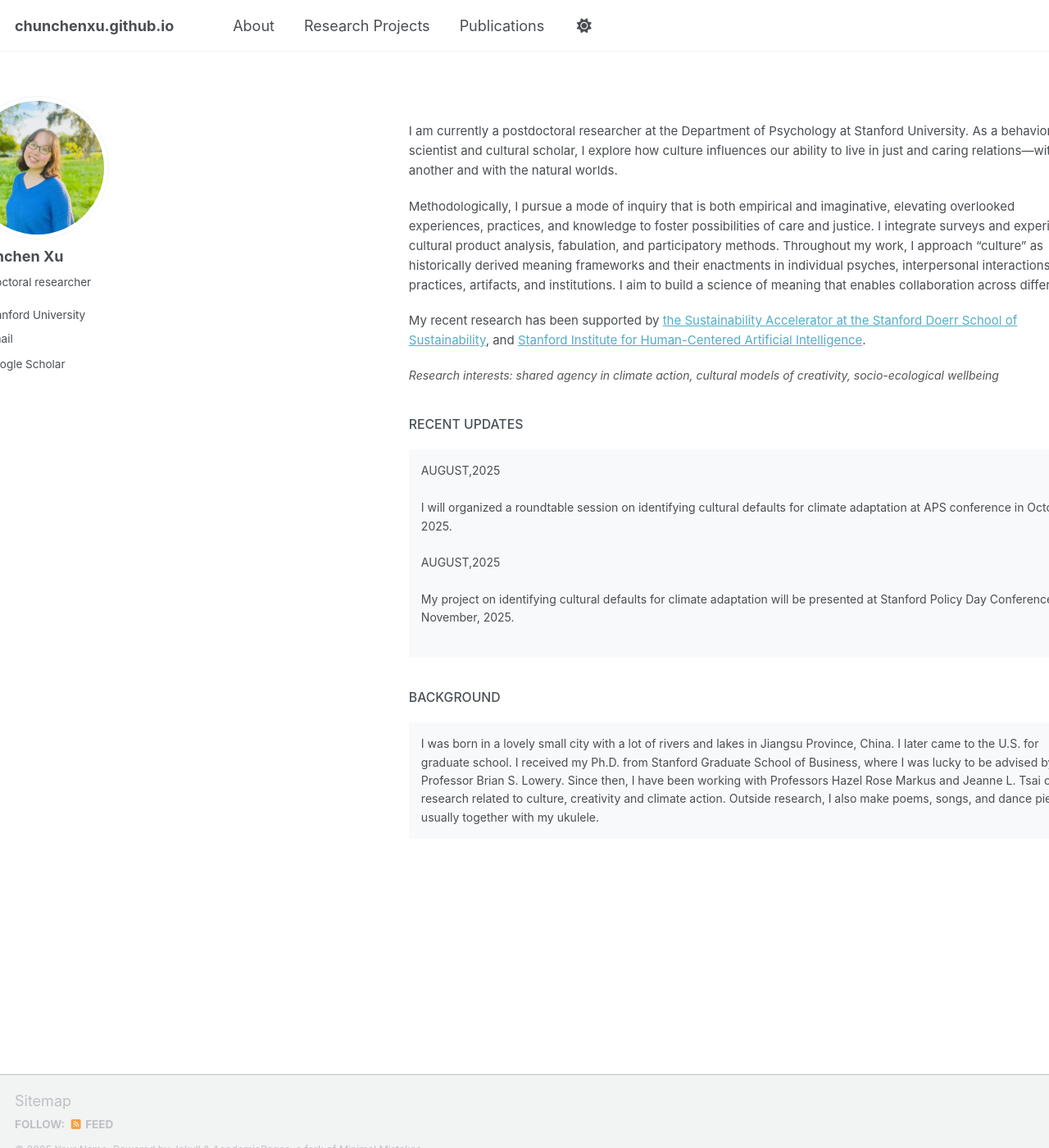
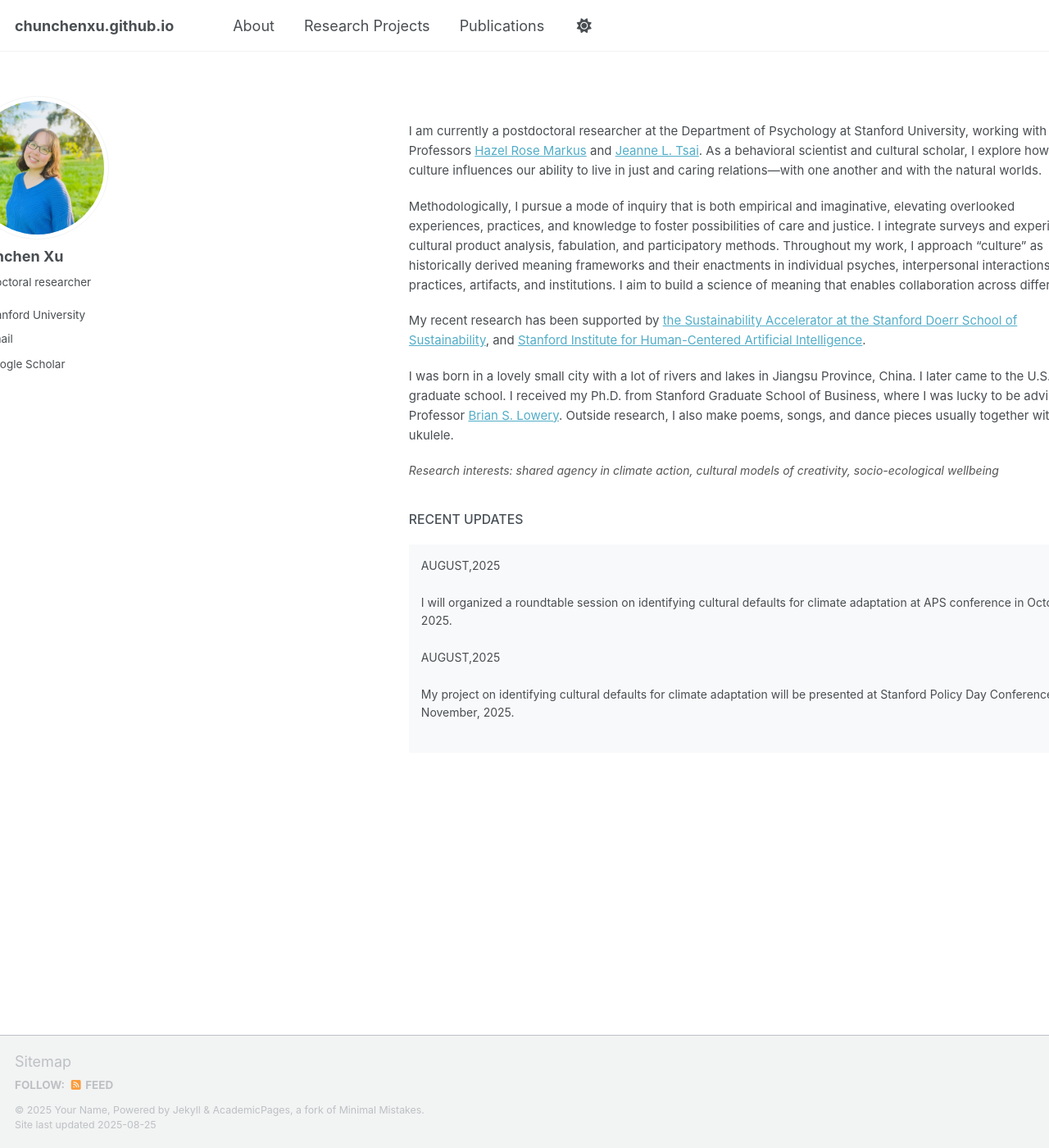
Before and after one commit to chunchenxu/chunchenxu.github.io, a Jekyll site: the page built from _pages/about.html, in a window 1280 px wide and 1400 px high. Shown: the whole window at 82% size. Built offline with Jekyll 4.4.1, drawn with Linux system fonts in a browser that asks for light colours; some web fonts are replaced; a script that is not in the unit is left out; part of the change alters nothing that is shown.

Commit message:
Update about.html

```diff
--- a/_pages/about.html
+++ b/_pages/about.html
@@ -9,12 +9,16 @@ redirect_from:
 
 <div class="about-container">
 
-<p>I am currently a postdoctoral researcher at the Department of Psychology at Stanford University. As a behavioral scientist and cultural scholar, I explore how culture influences our ability to live in just and caring relations—with one another and with the natural worlds.</p>
+<p>I am currently a postdoctoral researcher at the Department of Psychology at Stanford University, working with Professors <a href="https://web.stanford.edu/~hazelm/">Hazel Rose Markus</a> and <a href="https://psychology.stanford.edu/people/jeanne-l-tsai/">Jeanne L. Tsai</a>. As a behavioral scientist and cultural scholar, I explore how culture influences our ability to live in just and caring relations—with one another and with the natural worlds.</p>
 
 <p>Methodologically, I pursue a mode of inquiry that is both empirical and imaginative, elevating overlooked experiences, practices, and knowledge to foster possibilities of care and justice. I integrate surveys and experiments, cultural product analysis, fabulation, and participatory methods. Throughout my work, I approach “culture” as historically derived meaning frameworks and their enactments in individual psyches, interpersonal interactions, social practices, artifacts, and institutions. I aim to build a science of meaning that enables collaboration across differences.</p>
 
 <p>
 My recent research has been supported by <a href="https://sustainability-accelerator.stanford.edu/">the Sustainability Accelerator at the Stanford Doerr School of Sustainability</a>, and <a href="https://hai.stanford.edu/">Stanford Institute for Human-Centered Artificial Intelligence</a>.
+</p>
+
+<p>
+I was born in a lovely small city with a lot of rivers and lakes in Jiangsu Province, China. I later came to the U.S. for graduate school. I received my Ph.D. from Stanford Graduate School of Business, where I was lucky to be advised by Professor <a href="https://www.gsb.stanford.edu/faculty-research/faculty/brian-lowery">Brian S. Lowery</a>. Outside research, I also make poems, songs, and dance pieces usually together with my ukulele.
 </p>
 
 <div class="contact-note">
@@ -29,12 +33,6 @@ I will organized a roundtable session on identifying cultural defaults for clima
 AUGUST,2025 <br><br>
 My project on identifying cultural defaults for climate adaptation will be presented at Stanford Policy Day Conference in November, 2025. <br><br>
 
-</div>
-
-<h2>BACKGROUND</h2>
-
-<div class="content-section">
-I was born in a lovely small city with a lot of rivers and lakes in Jiangsu Province, China. I later came to the U.S. for graduate school. I received my Ph.D. from Stanford Graduate School of Business, where I was lucky to be advised by Professor Brian S. Lowery. Since then, I have been working with Professors Hazel Rose Markus and Jeanne L. Tsai on research related to culture, creativity and climate action. Outside research, I also make poems, songs, and dance pieces usually together with my ukulele.
 </div>
 
 </div>
```
